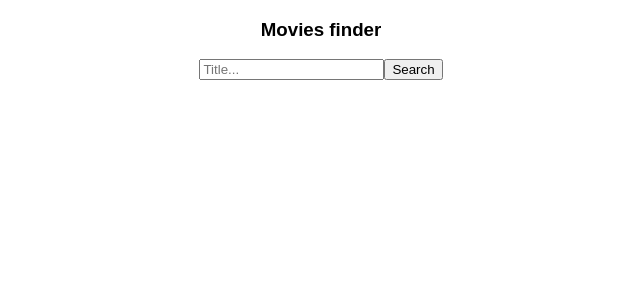
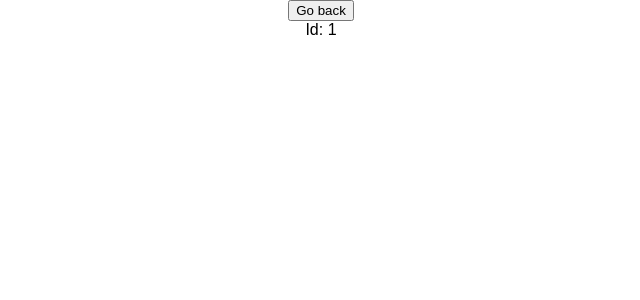
Before and after one commit to JesusSalasMataro/react-movies, a React (Create React App) app: page /detail/1 in a window 1280 px wide. Shown: the top 300 px of the page, without its empty margins (319-959 px from the left). Built offline with nearby package versions, Linux system fonts and the light colour scheme.

Commit message:
Refactor, react-router added

```diff
--- a/package.json
+++ b/package.json
@@ -6,6 +6,7 @@
     "prop-types": "^15.6.1",
     "react": "^16.2.0",
     "react-dom": "^16.2.0",
+    "react-router-dom": "^4.2.2",
     "react-scripts": "1.1.1"
   },
   "scripts": {
--- a/src/App.js
+++ b/src/App.js
@@ -1,30 +1,18 @@
 import React, { Component } from 'react'
-import { Title } from './components/Title'
-import MoviesList from './components/MoviesList'
-import Searcher from './components/Searcher'
+import { Switch, Route } from 'react-router-dom'
+import Home from './components/Home'
+import MovieDetail from './components/MovieDetail'
 import './App.css';
 
 export default class App extends Component {
 
-    state = {
-        movies: [],
-        searchUsed: false
-    }
-
-    loadMovies = (movies) => {
-        this.setState({movies, searchUsed: true})
-    }
-
     render() {
         return (
             <div className="App">
-                <Title>Movies finder</Title>
-                <Searcher loadMovies={this.loadMovies}/>
-
-                {
-                    this.state.searchUsed &&
-                    <MoviesList movies={this.state.movies}/>
-                }
+                <Switch>
+                    <Route exact path="/" component={Home} />
+                    <Route path="/detail/:id" component={MovieDetail} />
+                </Switch>
             </div>
         )
     }
--- /dev/null
+++ b/src/components/Home.js
@@ -0,0 +1,31 @@
+import React, { Component } from 'react'
+import { Title } from './Title'
+import MoviesList from './MoviesList'
+import Searcher from './Searcher'
+
+export default class Home extends Component {
+
+    state = {
+        movies: [],
+        searchUsed: false
+    }
+
+    loadMovies = (movies) => {
+        this.setState({movies, searchUsed: true})
+    }
+
+    render() {
+
+        return (
+            <div>
+                <Title>Movies finder</Title>
+                <Searcher loadMovies={this.loadMovies}/>
+
+                {
+                    this.state.searchUsed &&
+                    <MoviesList movies={this.state.movies}/>
+                }
+            </div>
+        )
+    }
+}
--- a/src/components/Movie.js
+++ b/src/components/Movie.js
@@ -1,7 +1,9 @@
 import React from 'react'
+import { Link } from 'react-router-dom'
 import PropTypes from 'prop-types'
 
-export const Movie = ({urlImage, title, year}) => (
+export const Movie = ({id, urlImage, title, year}) => (
+    <Link to={`/detail/${id}`}>
         <div className="movie">
             <img src={urlImage} alt="Movie cover" height={200} width={150} />
             <br/>
@@ -9,9 +11,10 @@ export const Movie = ({urlImage, title, year}) => (
             <br/>
             <span>{year}</span>
         </div>
+    </Link>
 )
 
-Movie.PropTypes = {
+Movie.propTypes = {
     urlImage: PropTypes.string,
     title: PropTypes.string.isRequired,
     year: PropTypes.number
--- /dev/null
+++ b/src/components/MovieDetail.js
@@ -0,0 +1,24 @@
+import React, { Component } from 'react'
+
+export default class MovieDetail extends Component {
+
+    goBack = () => {
+        window.history.back()
+    }
+
+    componentDidMount() {
+        // TODO: fetch api movie detail
+    }
+
+    render() {
+
+        return (
+            <div>
+                <button onClick={this.goBack}>Go back</button>
+                <br/>
+                <span>Id: {this.props.match.params.id}</span>
+            </div>
+        )
+    }
+
+}
--- a/src/components/MoviesList.js
+++ b/src/components/MoviesList.js
@@ -12,9 +12,10 @@ export default class MoviesList extends Component {
             :   moviesList = this.props.movies.map(m =>
                     <Movie
                         key={m.imdbID}
+                        id={m.imdbID}
                         urlImage={m.Poster}
                         title={m.Title}
-                        year={m.Year}
+                        year={parseInt(m.Year, 10)}
                     />
             )
 
@@ -26,6 +27,6 @@ export default class MoviesList extends Component {
     }
 }
 
-MoviesList.PropTypes = {
+MoviesList.propTypes = {
     movies: PropTypes.array
 }
--- a/src/index.js
+++ b/src/index.js
@@ -1,6 +1,11 @@
 import React from 'react';
 import ReactDOM from 'react-dom';
+import { BrowserRouter } from 'react-router-dom';
 import './index.css';
 import App from './App';
 
-ReactDOM.render(<App />, document.getElementById('root'));
+ReactDOM.render(
+    <BrowserRouter>
+        <App />
+    </BrowserRouter>
+, document.getElementById('root'));
```
Also changed, not shown: 1 other file (tests, documents, lock files or other folders). Lines whose indentation alone changed are shown as unchanged.
